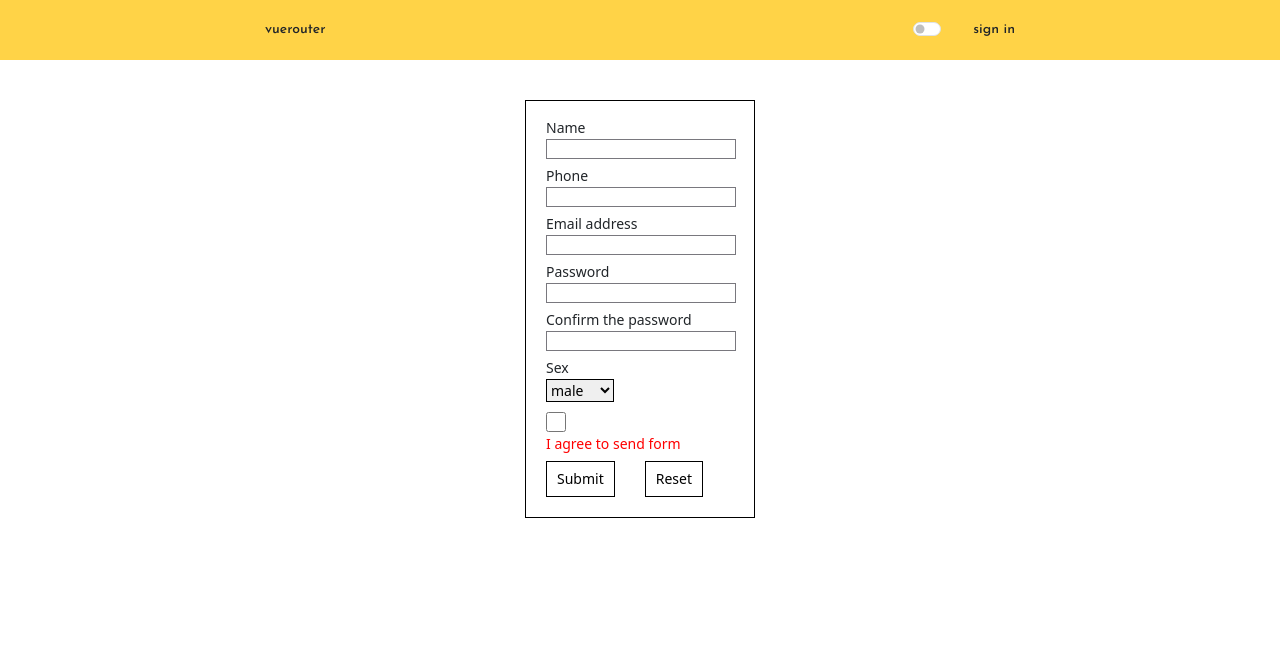
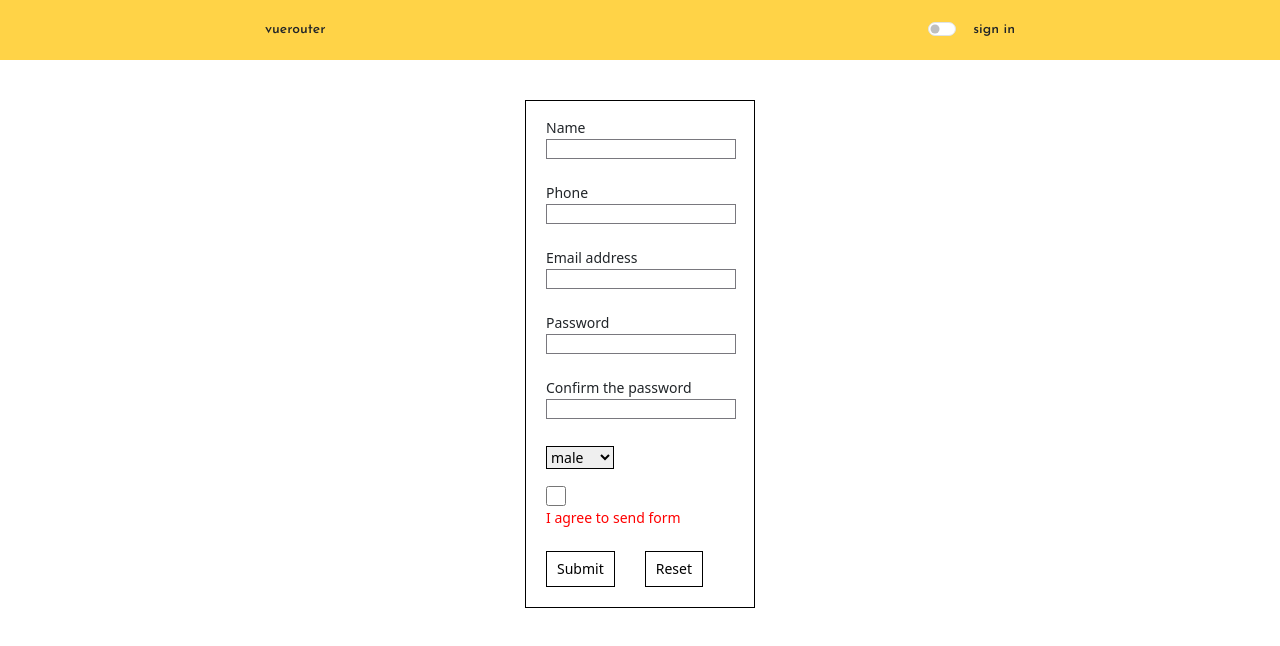
Before and after one commit to denispolovyan/vuerouter, a Vue app: page /#/user-auth in a window 1280 px wide. Shown: the top 646 px of the page. Built offline with nearby package versions, Linux system fonts and the light colour scheme.

Commit message:
adde max length to email + added filter + fixed styles of user form

```diff
--- a/src/components/HeaderNavbar.vue
+++ b/src/components/HeaderNavbar.vue
@@ -8,6 +8,11 @@
     <div class="header-navbar__container">
       <div class="header-navbar__logo" @click="setFilmsPage">vuerouter</div>
       <div class="header-navbar__navbar">
+        <div class="header-navbar__item" v-if="$route.path == '/films'">
+          <div class="header-navbar__filter">
+            <input type="text" maxlength="20" v-model="filter" />
+          </div>
+        </div>
         <div class="header-navbar__item">
           <div class="form-check form-switch">
             <input
@@ -38,12 +43,15 @@
 
 <script>
 import { reactions } from "@/data/reactions";
+import { films } from "@/data/films";
 
 export default {
   data: () => {
     return {
       signedIn: false,
       checked: false,
+      filter: "",
+      films: [],
     };
   },
   methods: {
@@ -119,6 +127,7 @@ export default {
         });
       }
     }
+    this.$store.commit("setFilms", films);
   },
 
   watch: {
@@ -126,11 +135,14 @@ export default {
       const signedIn = localStorage.getItem("user-info");
       this.signedIn = signedIn ? true : false;
     },
+    filter() {
+      this.$store.commit("setFilteredFilms", this.filter);
+    },
   },
 };
 </script>
 
-<style scoped>
+<style scoped lang="scss">
 @import url("https://fonts.googleapis.com/css2?family=Josefin+Sans:wght@500;600;700&display=swap");
 
 .header-navbar {
@@ -152,7 +164,7 @@ export default {
 }
 .header-navbar__navbar {
   display: flex;
-  gap: 25px;
+  gap: 10px;
 }
 .header-navbar__item {
   cursor: pointer;
@@ -169,6 +181,16 @@ export default {
   width: 20px;
 }
 
+/* filter */
+.header-navbar__filter {
+  input {
+    width: 90px;
+    height: 20px;
+    border-radius: 2px;
+    padding: 0px 3px;
+  }
+}
+
 /* black__theme */
 .blackTheme {
   background-color: #8c8377;
--- a/src/pages/FilmsCarousel.vue
+++ b/src/pages/FilmsCarousel.vue
@@ -9,7 +9,7 @@
       <div class="films__container">
         <div
           class="film"
-          v-for="film in films"
+          v-for="film in $store.getters.getFilteredFilms"
           :key="film"
           @mouseover="selectFilm(film)"
         >
@@ -45,6 +45,7 @@ export default {
     return {
       selectedFilm: null,
       registrated: false,
+      films: [],
     };
   },
   methods: {
@@ -130,8 +131,7 @@ export default {
 }
 @media (max-width: 600px) {
   .films-carousel__body {
-      padding: 20px 0px;
-
+    padding: 20px 0px;
   }
 }
 
--- a/src/pages/UserForm.vue
+++ b/src/pages/UserForm.vue
@@ -60,6 +60,7 @@
               @blur="v$.form.email.$touch"
               @focus="v$.form.email.$reset"
               autocomplete="off"
+              maxlength="35"
               v-model="form.email"
             />
             <div class="errorMsg" v-if="v$.form.email.$error">
@@ -67,8 +68,7 @@
             </div>
           </div>
           <!-- password  -->
-          <div class="form__body passwords">
-            <div class="form__body_password">
+            <div class="form__body">
               <label class="form__password form__label">Password</label>
               <input
                 :class="{
@@ -86,7 +86,7 @@
                 Min length is 8 symbols.
               </div>
             </div>
-            <div class="form__body_password">
+            <div class="form__body">
               <label class="form__passwordConfirmation form__label"
                 >Confirm the password</label
               >
@@ -106,10 +106,8 @@
                 Passwords don`t match
               </div>
             </div>
-          </div>
           <!-- sex  -->
-          <div class="form__body">
-            <label class="form__sex form__label">Sex</label>
+          <div class="form__body form__body_select">
             <select
               :class="{
                 blackThemeButton: !$store.getters.getColorTheme,
@@ -265,7 +263,6 @@ export default {
 
 <style scoped>
 .errorMsg {
-  margin-top: 5px;
   color: red;
 }
 .errorMsgCheckbox {
@@ -285,6 +282,7 @@ export default {
   padding: 20px;
 }
 .form__body {
+	height: 55px;
   display: block;
   max-width: 400px;
 }
@@ -295,6 +293,9 @@ export default {
   padding: 0px 5px;
   border: 1px solid #79787e;
 }
+.form__body_password{
+	height: 40px;
+}
 .passwords {
   gap: 10px;
   display: flex;
@@ -304,7 +305,9 @@ export default {
   display: block;
   margin-bottom: 4px;
 }
-
+.form__body_select{
+	height: 30px;
+}
 .form__select {
   border: 1px solid #000;
 }
@@ -343,7 +346,7 @@ export default {
   color: #000;
 }
 .blackThemeButton:hover {
-	transition-duration: 0.5s;
+  transition-duration: 0.5s;
   border: 1px solid #000;
   background-color: #f6f6f3;
   color: #000;
--- a/src/store/store.js
+++ b/src/store/store.js
@@ -7,6 +7,8 @@ export default createStore({
       premiumAccount: false,
       reactions: [],
       reviewOnFilms: [],
+      films: [],
+      filteredFilms: [],
     };
   },
   getters: {
@@ -24,6 +26,9 @@ export default createStore({
     },
     getReviewOnFilms(state) {
       return state.reviewOnFilms;
+    },
+    getFilteredFilms(state) {
+      return state.filteredFilms;
     },
   },
   mutations: {
@@ -50,6 +55,13 @@ export default createStore({
     deleteAllReviewsOnFilms(state) {
       state.reviewOnFilms = [];
     },
+    setFilms(state, films) {
+      state.films = films;
+		state.filteredFilms = films;
+    },
+    setFilteredFilms(state, filter) {
+      state.filteredFilms = state.films.filter((t) => t.name.includes(filter));
+    },
   },
   actions: {},
 });
```
